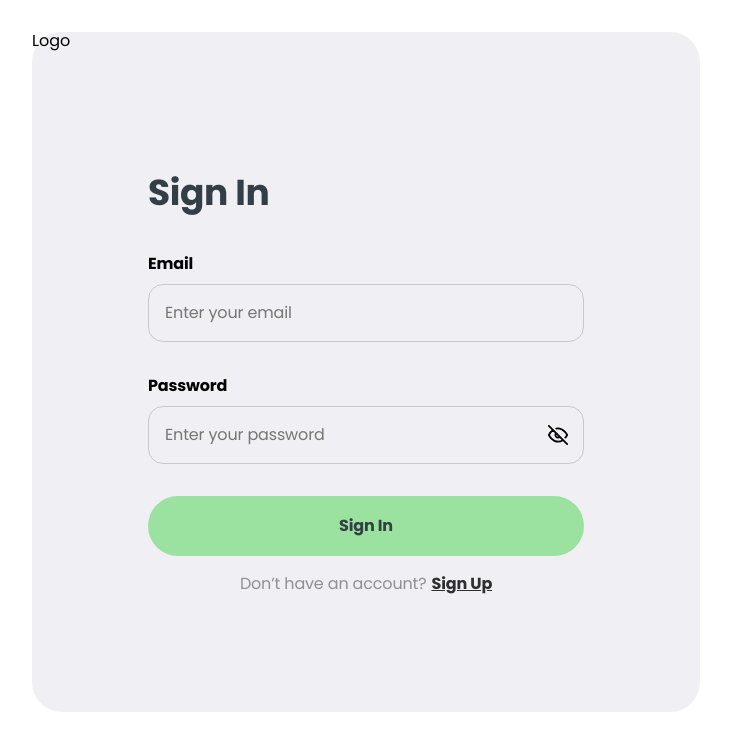
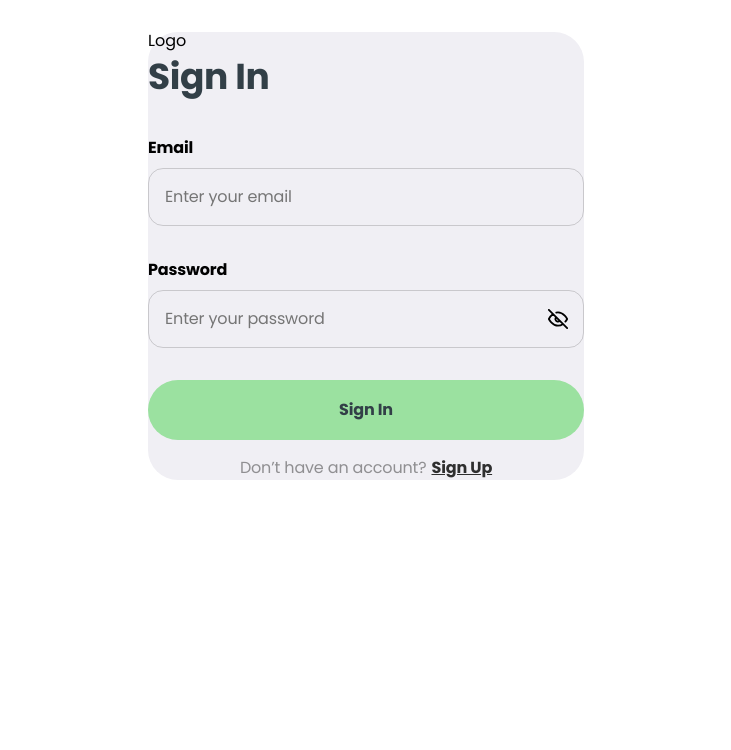
Before and after one commit to Kamila-Lohvynenko/final-project-frontend, a React (Vite) app: page /signin in a window 1280 px wide. Shown: the top 750 px of the page, without its empty margins (274-1005 px from the left). Built offline with nearby package versions, Linux system fonts and the light colour scheme; no server answers.

Commit message:
some styles

```diff
--- a/src/components/SignInForm/SignInForm.module.css
+++ b/src/components/SignInForm/SignInForm.module.css
@@ -1,5 +1,4 @@
 .wrapperSignIn {
-  padding: 116px;
   display: flex;
   flex-direction: column;
   align-items: left;
--- a/src/pages/SignInPage/SignInPage.module.css
+++ b/src/pages/SignInPage/SignInPage.module.css
@@ -1,15 +1,16 @@
-.form {
-  background-color: var(--grey);
-  border-radius: 30px;
-}
 .wrapper {
-  margin: 0 auto;
-  padding: 16px;
+  width: 100%;
 
   display: flex;
   justify-content: center;
   gap: 32px;
 }
+
+.form {
+  background-color: var(--grey);
+  border-radius: 30px;
+}
+
 .box {
   display: none;
   border-radius: 30px;
```
